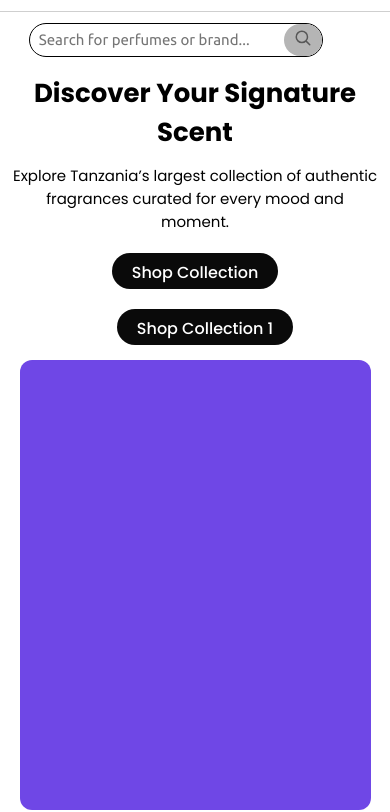
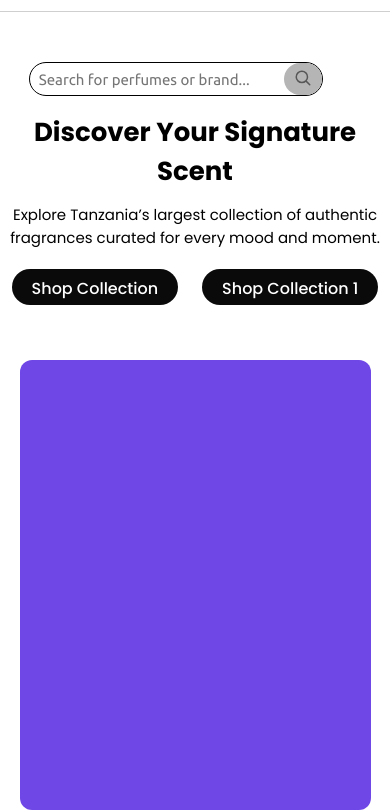
Before and after one commit to luisosena/PerfumePalace, a plain HTML site: page index.html in a window 390 px wide. Shown: the part 53-865 px from the top of the page. Drawn offline with Linux system fonts and the light colour scheme; a web font is replaced by a local one.

Commit message:
made changes

```diff
--- a/styles/index.css
+++ b/styles/index.css
@@ -92,7 +92,7 @@ button {
 .hero-details {
   display: flex;
   flex-direction: column;
-  width: clamp(250px, 500px, 100%);
+  width: clamp(370px, 500px, 100%);
   margin-top: 18px;
 }
 
@@ -134,6 +134,7 @@ button {
   position: relative;
   display: flex;
   justify-content: center;
+  aspect-ratio: 1 / 1;
   height: auto;
   border-radius: 12px;
   overflow: hidden;
```
